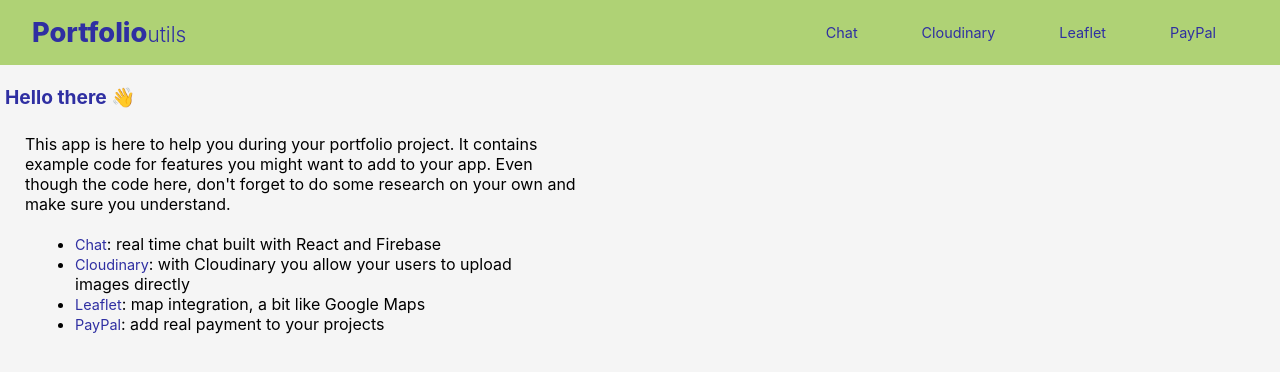
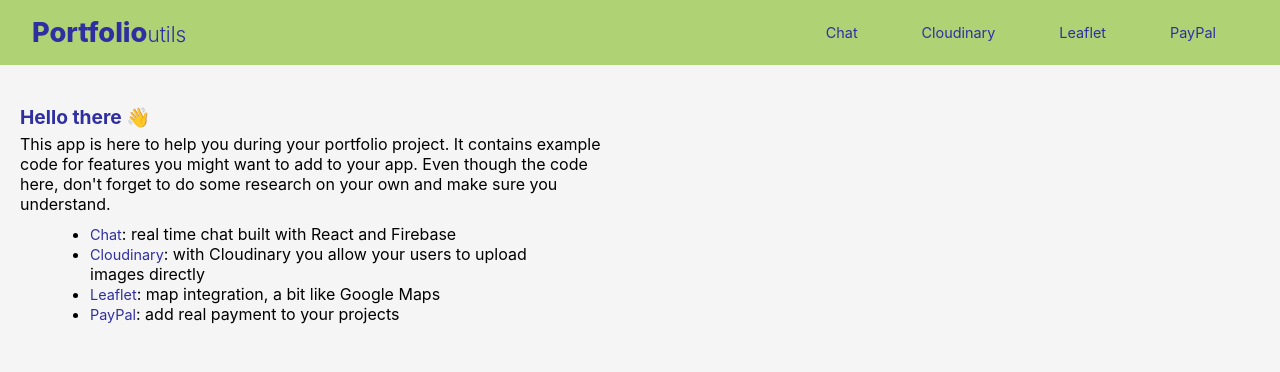
Before and after one commit to karlaevelize/portfolio-utils, a React (Create React App) app: page / in a window 1280 px wide. Shown: the top 372 px of the page. Built offline with nearby package versions, Linux system fonts and the light colour scheme.

Commit message:
Fixed margin on homepage

```diff
--- a/src/pages/Homepage.js
+++ b/src/pages/Homepage.js
@@ -1,30 +1,46 @@
-import { Title } from "../styled/Title.style"
-import { Link } from "react-router-dom"
-import { navbarItems } from "../data/data"
-import styled from "styled-components"
+import { Title } from "../styled/Title.style";
+import { Link } from "react-router-dom";
+import { navbarItems } from "../data/data";
+import styled from "styled-components";
 
-export default function Homepage(){
-
-  return(
-    <div style={{ borderRadius: 20, maxWidth: 600, marginLeft: 5, textAlign: "left" }}>
-      <Title style={{textAlign: "left"}}>Hello there 👋 </Title>
-      <p style={{ margin: 20, textAlign: "left" }} >This app is here to help you during your portfolio project. It contains example code for features you might want to add to your app. Even though the code here, don't forget to do some research on your own and make sure you understand.</p>
+export default function Homepage() {
+  return (
+    <div
+      style={{
+        borderRadius: 20,
+        maxWidth: 600,
+        marginLeft: 5,
+        textAlign: "left",
+        margin: 20,
+      }}
+    >
+      <Title style={{ textAlign: "left" }}>Hello there 👋 </Title>
+      <p style={{ textAlign: "left" }}>
+        This app is here to help you during your portfolio project. It contains
+        example code for features you might want to add to your app. Even though
+        the code here, don't forget to do some research on your own and make
+        sure you understand.
+      </p>
       <ul style={{ margin: "10px 70px" }}>
-        {navbarItems.map(item => <li style={{ textAlign: "left" }}><LinkWord to={item.path}>{item.title}</LinkWord>: {item.description}</li>)}
+        {navbarItems.map((item) => (
+          <li style={{ textAlign: "left" }}>
+            <LinkWord to={item.path}>{item.title}</LinkWord>: {item.description}
+          </li>
+        ))}
       </ul>
     </div>
-  )
+  );
 }
 
 const LinkWord = styled(Link)`
   cursor: pointer;
   text-align: center;
   text-decoration: none;
-  color: #2F2FA2;
+  color: #2f2fa2;
   transition: all 0.3s ease-in;
   font-size: 0.9rem;
 
   &:hover {
     color: blue;
   }
-`
+`;
```
